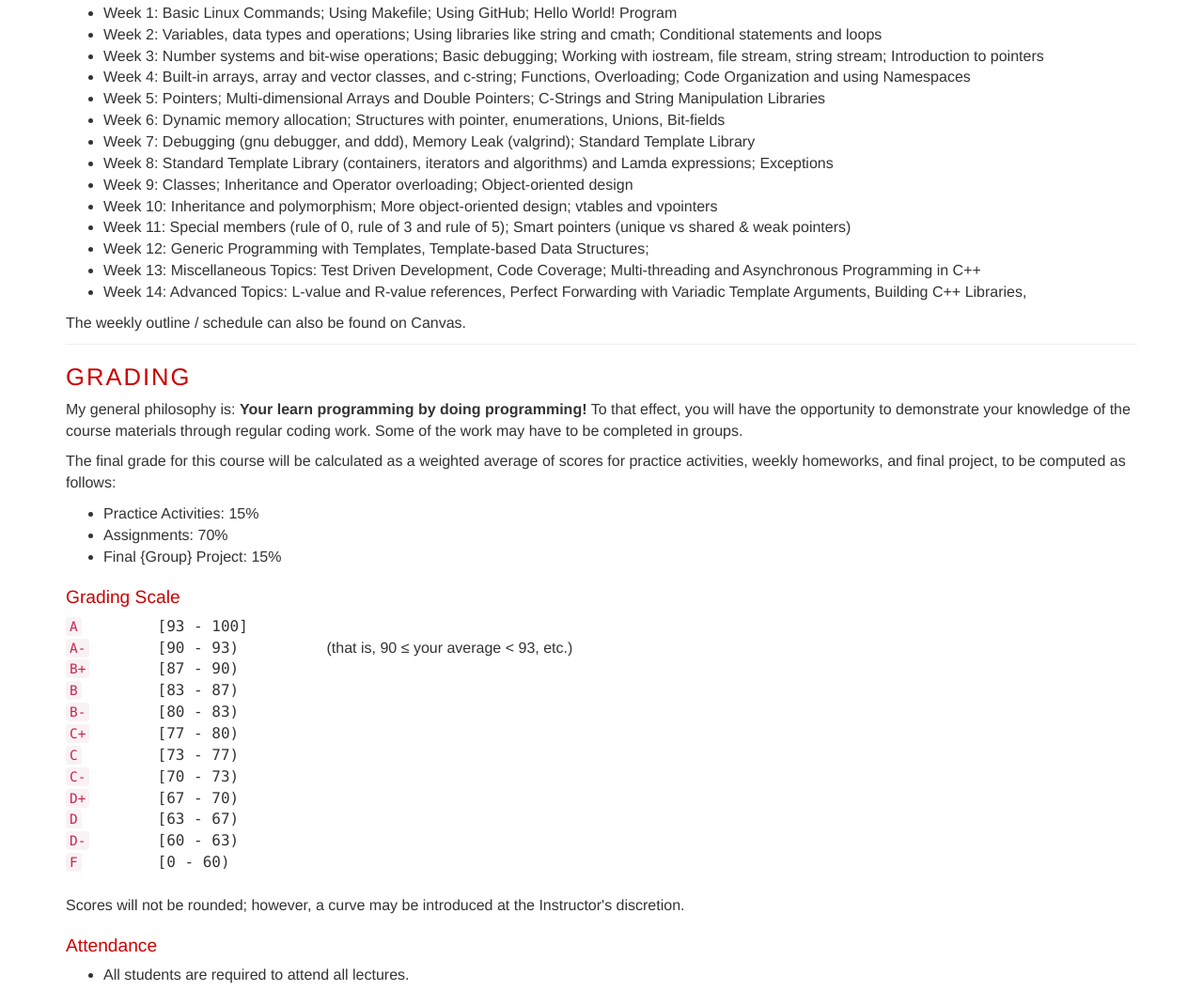
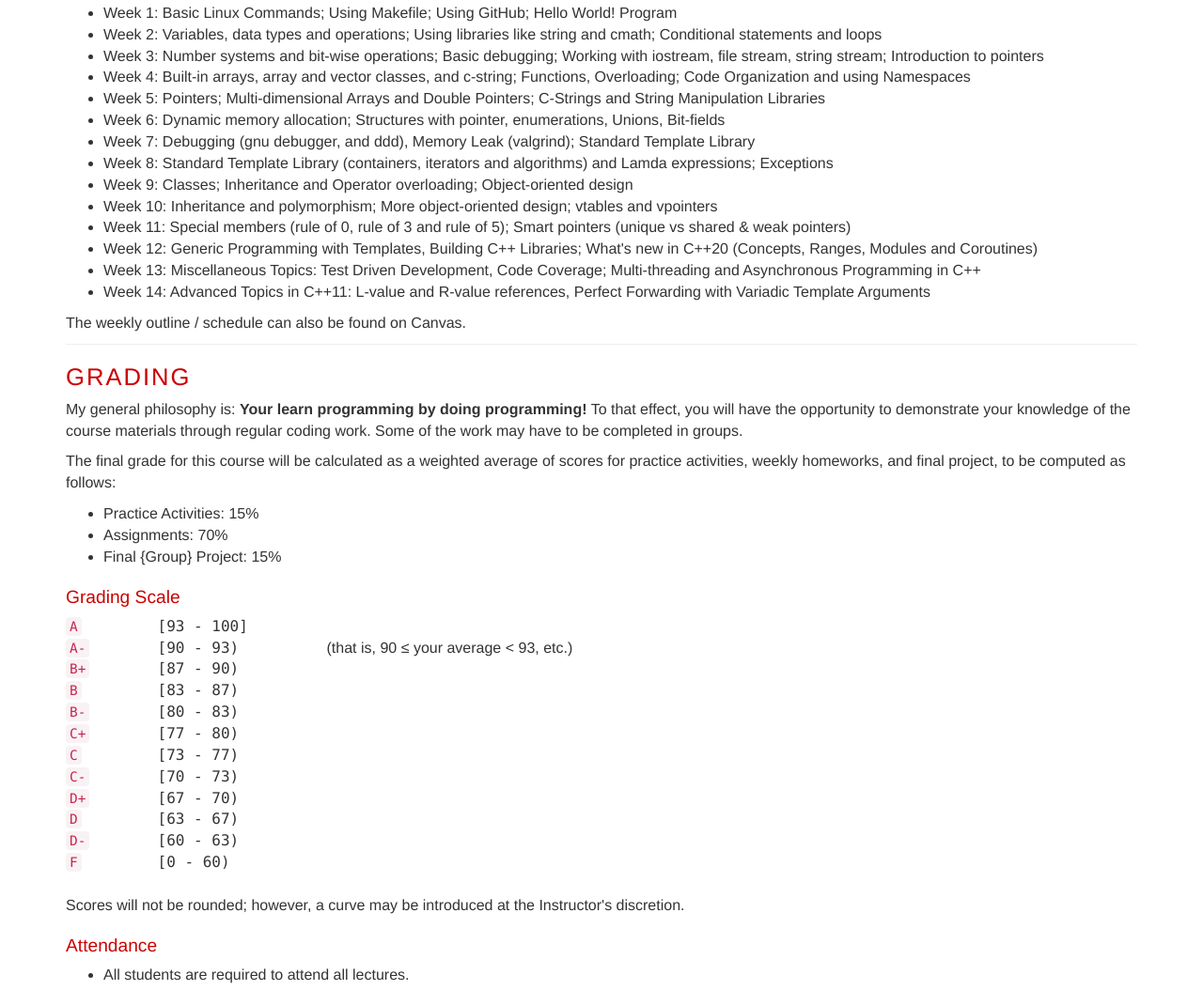
Before and after one commit to neu-cs3520/Spring-2023-WebSite, a plain HTML site: page description.html in a window 1280 px wide. Shown: the part 1341-2395 px from the top of the page at 94% size. Drawn offline with Linux system fonts and the light colour scheme.

Commit message:
updates topics

```diff
--- a/description.html
+++ b/description.html
@@ -129,9 +129,9 @@ The course reviews basics, including scoping, typing, and primitive data structu
 <li> Week 9: Classes; Inheritance and Operator overloading; Object-oriented design</li>
 <li> Week 10: Inheritance and polymorphism; More object-oriented design; vtables and vpointers </li>
 <li> Week 11: Special members (rule of 0, rule of 3 and rule of 5); Smart pointers (unique vs shared & weak pointers) </li>
-<li> Week 12: Generic Programming with Templates, Template-based Data Structures; </li>
+<li> Week 12: Generic Programming with Templates, Building C++ Libraries; What's new in C++20 (Concepts, Ranges, Modules and Coroutines)</li>
 <li> Week 13: Miscellaneous Topics: Test Driven Development, Code Coverage; Multi-threading and Asynchronous Programming in C++</li>
-<li> Week 14: Advanced Topics: L-value and R-value references, Perfect Forwarding with Variadic Template Arguments, Building C++ Libraries, </li>
+<li> Week 14: Advanced Topics in C++11: L-value and R-value references, Perfect Forwarding with Variadic Template Arguments </li>
     </ul>                        <p> The weekly outline / schedule can also be found on Canvas.</p>
 	</div>
 
```
